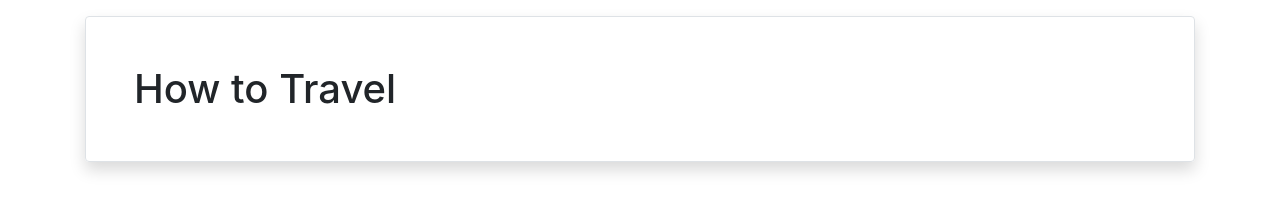
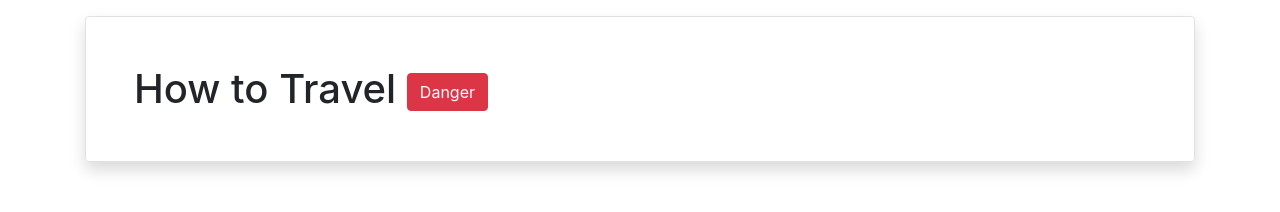
Before and after one commit to faicat99/bootstrap, a plain HTML site: page index.html in a window 1280 px wide. Drawn offline with nearby package versions, Linux system fonts and the light colour scheme.

Commit message:
testing bootstrap

```diff
--- a/index.html
+++ b/index.html
@@ -11,6 +11,7 @@
   <div class="container">
   <h1 class="border p-5 mt-3 rounded shadow">
     How to Travel
+    <button type="button" class="btn btn-danger">Danger</button>
   </h1>
 
   </div>
```
